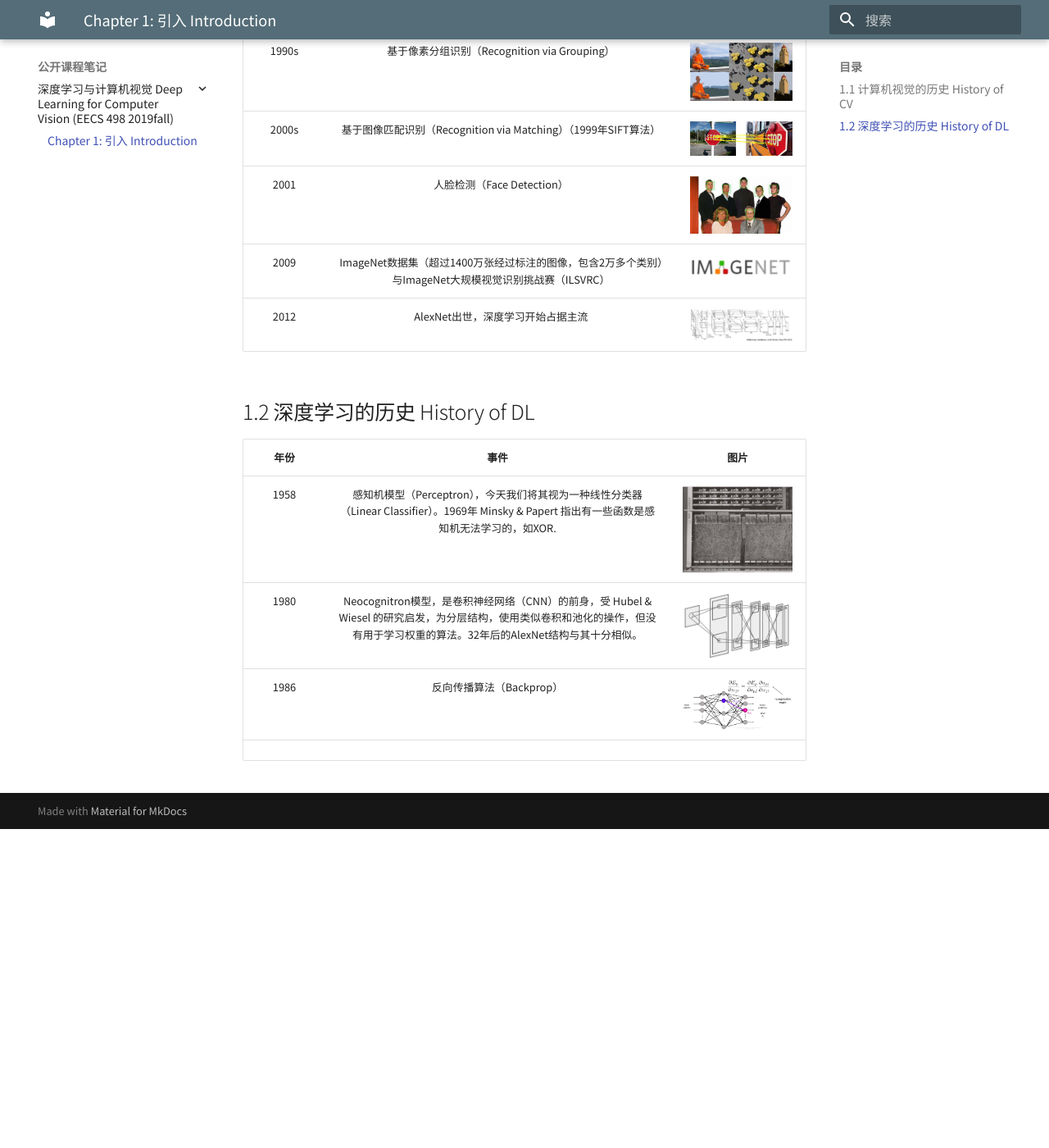
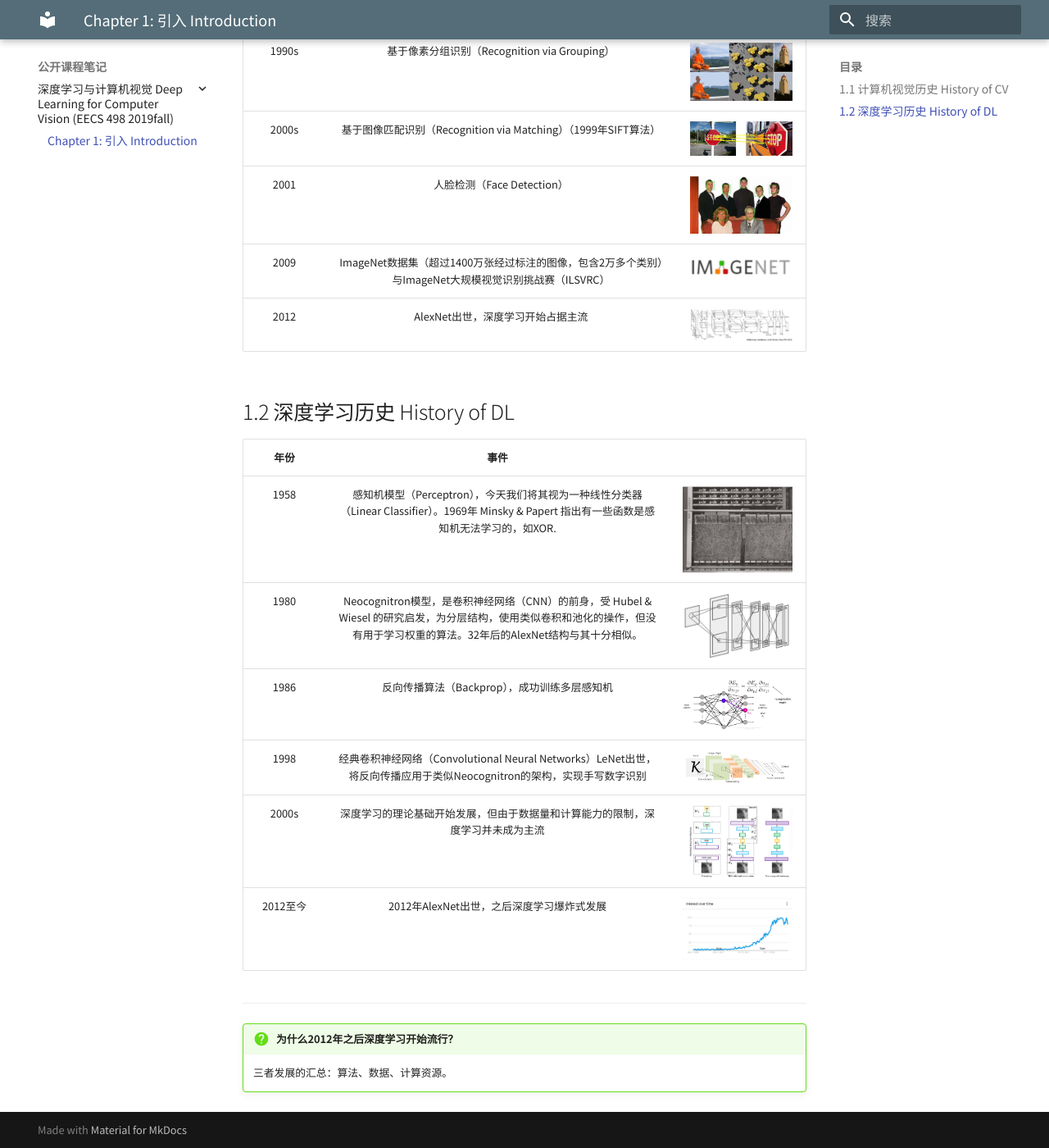
Before and after one commit to Shallowy/notebook, an MkDocs documentation site: the page built from docs/open_course/eecs498/chap1.md, in a window 1280 px wide and 1400 px high, scrolled down 1506 px. Shown: the whole window at 82% size. Built offline with MkDocs 1.6.1 and Material for MkDocs 9.7.7, drawn with Linux system fonts in a browser that asks for light colours; comment, search, counter and statistics services are not loaded; before the commit the page ends 2517 px from its top, so only the background shows below that; some of the changed text lies outside the part shown.

Commit message:
eecs498 chap1 finished

```diff
--- a/docs/open_course/eecs498/chap1.md
+++ b/docs/open_course/eecs498/chap1.md
@@ -23,11 +23,11 @@
 
 ---
 
-## 1.1 计算机视觉的历史 History of CV
+## 1.1 计算机视觉历史 History of CV
 
 概括来说，每个年代都有一个相对流行的研究主题。
 
-| 年份 | 事件 | 图片 |
+| 年份 | 事件 |  |
 | :---: | :---: | :---: |
 | 1959 | Hubel & Wiesel 在猫脑中（视觉神经部分）插入电极后，给它展示不同形状、位置、亮度等的物体，发现猫脑中出现神经元活动，并且：**1. 不同类型的细胞会对不同类型的视觉刺激做出反应； 2. 物体的边缘（edges）是视觉系统的基本特征** | <figure markdown="span">![](img/02.jpg){width="300"}</figure> |
 | 1970s | 基于部分识别（Recognition via Parts） | <figure markdown="span">![](img/03.jpg){width="300"}</figure> |
@@ -39,11 +39,18 @@
 | 2012 | AlexNet出世，深度学习开始占据主流 | <figure markdown="span">![](img/09.jpg){width="300"}</figure> |
 
 
-## 1.2 深度学习的历史 History of DL
+## 1.2 深度学习历史 History of DL
 
-| 年份 | 事件 | 图片 |
+| 年份 | 事件 |  |
 | :---: | :---: | :---: |
 | 1958 | 感知机模型（Perceptron），今天我们将其视为一种线性分类器（Linear Classifier）。1969年 Minsky & Papert 指出有一些函数是感知机无法学习的，如XOR. | <figure markdown="span">![](img/10.jpg){width="300"}</figure> |
 | 1980 | Neocognitron模型，是卷积神经网络（CNN）的前身，受 Hubel & Wiesel 的研究启发，为分层结构，使用类似卷积和池化的操作，但没有用于学习权重的算法。32年后的AlexNet结构与其十分相似。 | <figure markdown="span">![](img/11.jpg){width="300"}</figure> |
-| 1986 | 反向传播算法（Backprop） | <figure markdown="span">![](img/12.jpg){width="300"}</figure> |
-|
+| 1986 | 反向传播算法（Backprop），成功训练多层感知机 | <figure markdown="span">![](img/12.jpg){width="300"}</figure> |
+| 1998 | 经典卷积神经网络（Convolutional Neural Networks）LeNet出世，将反向传播应用于类似Neocognitron的架构，实现手写数字识别 | <figure markdown="span">![](img/13.jpg){width="300"}</figure> |
+| 2000s | 深度学习的理论基础开始发展，但由于数据量和计算能力的限制，深度学习并未成为主流 | <figure markdown="span">![](img/14.jpg){width="300"}</figure> |
+| 2012至今 | 2012年AlexNet出世，之后深度学习爆炸式发展 | <figure markdown="span">![](img/15.jpg){width="300"}</figure> |
+
+---
+
+!!! question "为什么2012年之后深度学习开始流行？"
+    三者发展的汇总：算法、数据、计算资源。
```
Also changed, not shown: docs/open_course/eecs498/img/13.jpg (added), docs/open_course/eecs498/img/14.jpg (added), docs/open_course/eecs498/img/15.jpg (added).
